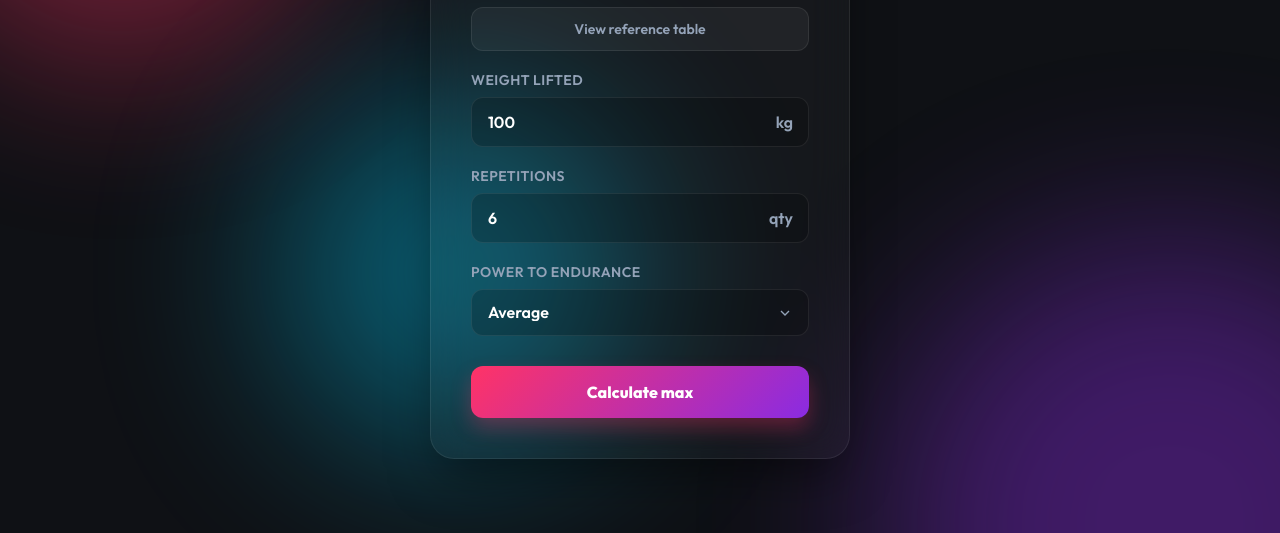
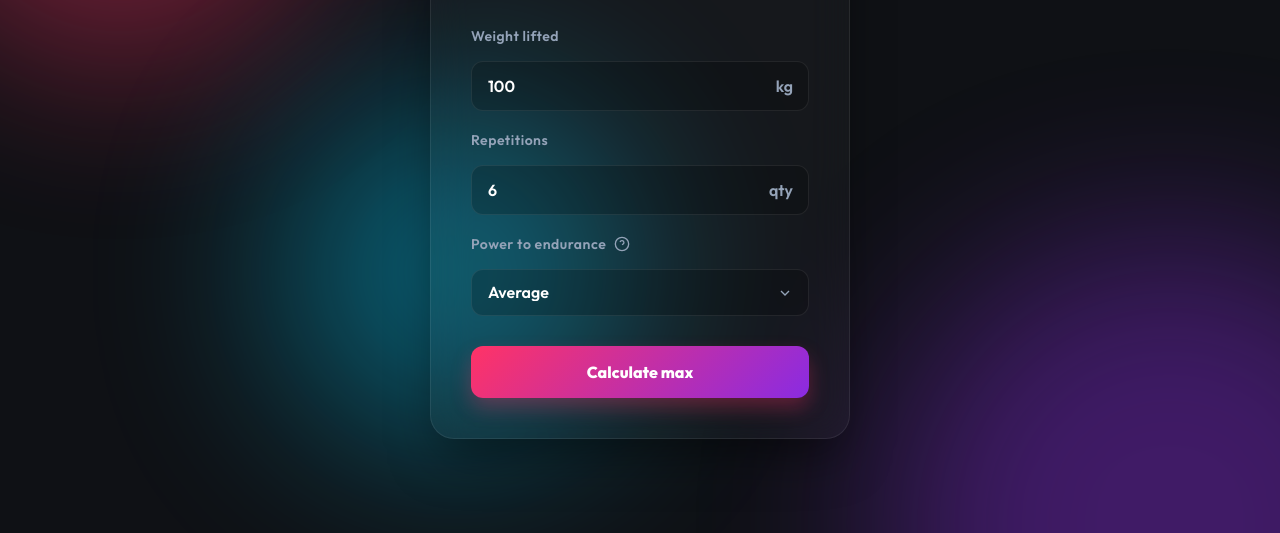
Before and after one commit to tarpetos/wmax, a plain HTML site: page wmax/static/index.html in a window 1280 px wide. Shown: the part 267-800 px from the top of the page. Drawn offline with Linux system fonts and the light colour scheme; some icons are missing.

Commit message:
feat(ui): move reference table button to profile selector with help icon

```diff
--- a/wmax/static/index.html
+++ b/wmax/static/index.html
@@ -62,10 +62,6 @@
             <p data-i18n="subtitle">One Rep Max Calculator</p>
         </header>
 
-        <button type="button" class="btn-secondary" id="toggle-table-btn" style="margin-bottom: 20px;">
-            <span data-i18n="viewTable">View Reference Table</span>
-        </button>
-
         <form id="calc-form" class="calc-form">
             <div class="input-group">
                 <label for="weight" data-i18n="weightLifted">Weight lifted</label>
@@ -84,7 +80,16 @@
             </div>
 
             <div class="input-group">
-                <label for="mode" data-i18n="muscleProfile">Muscle Profile</label>
+                <label for="mode">
+                    <span data-i18n="muscleProfile">Muscle Profile</span>
+                    <button type="button" class="help-btn" id="toggle-table-btn" title="Help">
+                        <svg viewBox="0 0 24 24" width="16" height="16" fill="none" stroke="currentColor" stroke-width="2">
+                            <circle cx="12" cy="12" r="10"></circle>
+                            <path d="M9.09 9a3 3 0 0 1 5.83 1c0 2-3 3-3 3"></path>
+                            <line x1="12" y1="17" x2="12.01" y2="17"></line>
+                        </svg>
+                    </button>
+                </label>
                 <div class="select-wrapper">
                     <select id="mode">
                         <option value="0" id="opt-power" data-i18n="power">Power</option>
@@ -114,6 +119,7 @@
         <aside id="reference-table-container" class="table-card">
             <button type="button" id="close-table-btn" class="close-btn">&times;</button>
             <h2 class="table-title" data-i18n="tableTitle">Reference Ranges</h2>
+            <p class="table-help" data-i18n="tableHelp">How to determine your profile: Check how many reps you can do at a given % of your 1RM. Find the intersection in the table to determine your power to endurance ratio.</p>
             <table class="glass-table">
                 <thead>
                     <tr>
--- a/wmax/static/script.js
+++ b/wmax/static/script.js
@@ -153,13 +153,6 @@ document.addEventListener("DOMContentLoaded", () => {
     function toggleTable() {
         if (tableContainer) tableContainer.classList.toggle("show");
         if (backdrop) backdrop.classList.toggle("show");
-
-        const t = window.translations[currentLang];
-        if (tableContainer && tableContainer.classList.contains("show")) {
-            toggleTableBtn.querySelector("span").textContent = t.hideTable;
-        } else {
-            toggleTableBtn.querySelector("span").textContent = t.viewTable;
-        }
     }
 
     if (toggleTableBtn) {
@@ -206,15 +199,8 @@ document.addEventListener("DOMContentLoaded", () => {
             }
         });
 
-        // Update button text contextually
-        if (toggleTableBtn) {
-            const span = toggleTableBtn.querySelector('span');
-            if (tableContainer && tableContainer.classList.contains('show')) {
-                span.textContent = t.hideTable;
-            } else {
-                span.textContent = t.viewTable;
-            }
-            // Update calc button contextually if loading
+        // Update calc button contextually if loading
+        if (btn) {
             const calcSpan = btn.querySelector('span');
             if (btn.classList.contains('loading')) {
                 calcSpan.textContent = t.calculating;
--- a/wmax/static/style.css
+++ b/wmax/static/style.css
@@ -246,12 +246,30 @@ p {
     gap: 8px;
 }
 
-label {
+.input-group label {
+    display: flex;
+    align-items: center;
     font-size: 14px;
     font-weight: 600;
     color: var(--text-secondary);
-    text-transform: uppercase;
+    margin-bottom: 8px;
     letter-spacing: 0.5px;
+}
+
+.help-btn {
+    background: none;
+    border: none;
+    color: var(--text-secondary);
+    cursor: pointer;
+    margin-left: 8px;
+    padding: 0;
+    display: inline-flex;
+    align-items: center;
+    transition: color 0.2s;
+}
+
+.help-btn:hover {
+    color: var(--accent);
 }
 
 .input-wrapper, .select-wrapper {
@@ -419,34 +437,22 @@ select option {
 }
 
 /* Reference Table styles */
-.btn-secondary {
-    background: rgba(255, 255, 255, 0.05);
-    color: var(--text-secondary);
-    border: 1px solid var(--border-glass);
-    border-radius: 12px;
-    padding: 12px;
-    font-size: 14px;
-    font-weight: 600;
-    font-family: inherit;
-    cursor: pointer;
-    margin-bottom: 20px;
-    width: 100%;
-    transition: all 0.3s ease;
-}
-
-.btn-secondary:hover {
-    background: rgba(255, 255, 255, 0.1);
-    color: var(--text-primary);
-}
-
 .table-title {
     font-size: 20px;
     font-weight: 800;
-    margin-bottom: 20px;
+    margin-bottom: 10px;
     text-align: center;
     background: linear-gradient(to right, #fff, #a5b4fc);
     -webkit-background-clip: text;
     -webkit-text-fill-color: transparent;
+}
+
+.table-help {
+    font-size: 13px;
+    color: var(--text-secondary);
+    margin-bottom: 20px;
+    line-height: 1.5;
+    text-align: center;
 }
 
 .close-btn {
--- a/wmax/static/translations.js
+++ b/wmax/static/translations.js
@@ -13,9 +13,8 @@ const translations = {
         calcBtn: "Calculate max",
         calculating: "Calculating...",
         resultTitle: "Your 1RM is",
-        viewTable: "View reference table",
-        hideTable: "Hide reference table",
         tableTitle: "Reference ranges",
+        tableHelp: "How to determine your profile: Check how many reps you can do at a given % of your 1RM. Find the intersection in the table to determine your power to endurance ratio.",
         percent1rm: "% of 1RM",
         muscleRatio: "Power to endurance",
         errWeight: "Enter valid weight (1-500).",
@@ -35,9 +34,8 @@ const translations = {
         calcBtn: "Розрахувати максимум",
         calculating: "Розрахунок...",
         resultTitle: "Ваш 1ПМ",
-        viewTable: "Показати довідкову таблицю",
-        hideTable: "Сховати довідкову таблицю",
         tableTitle: "Довідковий діапазон",
+        tableHelp: "Як визначити свій профіль: Перевірте, скільки повторень ви можете виконати з певною вагою (% від 1ПМ). Знайдіть перетин у таблиці, щоб дізнатися своє співвідношення.",
         percent1rm: "% від 1ПМ",
         muscleRatio: "Співвідношення сили та витривалості",
         errWeight: "Введіть правильну вагу (1-500).",
@@ -57,9 +55,8 @@ const translations = {
         calcBtn: "Рассчитать максимум",
         calculating: "Расчет...",
         resultTitle: "Ваш 1ПМ",
-        viewTable: "Показать справочную таблицу",
-        hideTable: "Скрыть справочную таблицу",
         tableTitle: "Справочный диапазон",
+        tableHelp: "Как определить свой профиль: Проверьте, сколько повторений вы можете выполнить с определенным весом (% от 1ПМ). Найдите пересечение в таблице, чтобы узнать свое соотношение.",
         percent1rm: "% от 1ПМ",
         muscleRatio: "Соотношение силы и выносливости",
         errWeight: "Введите правильный вес (1-500).",
@@ -79,9 +76,8 @@ const translations = {
         calcBtn: "Calcular máximo",
         calculating: "Calculando...",
         resultTitle: "Tu 1RM es",
-        viewTable: "Ver tabla de referencia",
-        hideTable: "Ocultar tabla",
         tableTitle: "Rangos de referencia",
+        tableHelp: "Cómo determinar tu perfil: Verifica cuántas repeticiones puedes hacer a un % de tu 1RM. Encuentra la intersección en la tabla.",
         percent1rm: "% de 1RM",
         muscleRatio: "Fuerza a resistencia",
         errWeight: "Peso válido (1-500).",
@@ -101,9 +97,8 @@ const translations = {
         calcBtn: "Calculer le max",
         calculating: "Calcul en cours...",
         resultTitle: "Votre 1RM est",
-        viewTable: "Voir le tableau",
-        hideTable: "Masquer le tableau",
         tableTitle: "Plages de référence",
+        tableHelp: "Comment déterminer votre profil : Vérifiez combien de répétitions vous pouvez faire à un % de votre 1RM. Trouvez l'intersection dans le tableau.",
         percent1rm: "% de 1RM",
         muscleRatio: "Force à endurance",
         errWeight: "Poids valide (1-500).",
@@ -123,9 +118,8 @@ const translations = {
         calcBtn: "Maximal berechnen",
         calculating: "Berechnung...",
         resultTitle: "Dein 1RM ist",
-        viewTable: "Tabelle anzeigen",
-        hideTable: "Tabelle verbergen",
         tableTitle: "Referenzbereiche",
+        tableHelp: "So bestimmen Sie Ihr Profil: Prüfen Sie, wie viele Wiederholungen Sie bei einem % Ihres 1RM schaffen. Finden Sie den Schnittpunkt in der Tabelle.",
         percent1rm: "% von 1RM",
         muscleRatio: "Kraft zu ausdauer",
         errWeight: "Gültiges gewicht (1-500).",
@@ -145,9 +139,8 @@ const translations = {
         calcBtn: "计算最大值",
         calculating: "计算中...",
         resultTitle: "您的1RM是",
-        viewTable: "查看参考表",
-        hideTable: "隐藏参考表",
         tableTitle: "参考范围",
+        tableHelp: "如何确定您的比例：测试您在一定1RM百分比下能做的次数，然后在表中找到交叉点。",
         percent1rm: "1RM百分比",
         muscleRatio: "力量与耐力比例",
         errWeight: "有效重量 (1-500)。",
@@ -167,9 +160,8 @@ const translations = {
         calcBtn: "最大値を計算",
         calculating: "計算中...",
         resultTitle: "あなたの1RMは",
-        viewTable: "参考表を見る",
-        hideTable: "参考表を隠す",
         tableTitle: "参考範囲",
+        tableHelp: "比率の決定方法：1RMの特定の割合で何回反復できるかを確認し、表の交差点を見つけます。",
         percent1rm: "1RMの割合",
         muscleRatio: "パワーと持久力の比率",
         errWeight: "有効な重量 (1-500)。",
@@ -189,9 +181,8 @@ const translations = {
         calcBtn: "최대치 계산",
         calculating: "계산 중...",
         resultTitle: "당신의 1RM은",
-        viewTable: "참고 표 보기",
-        hideTable: "참고 표 숨기기",
         tableTitle: "참고 범위",
+        tableHelp: "비율 결정 방법: 1RM의 특정 %에서 반복할 수 있는 횟수를 확인하고 표에서 교차점을 찾으십시오.",
         percent1rm: "1RM의 %",
         muscleRatio: "파워 대 지구력",
         errWeight: "올바른 무게 (1-500).",
@@ -211,9 +202,8 @@ const translations = {
         calcBtn: "Calcola massimale",
         calculating: "Calcolo...",
         resultTitle: "Il tuo 1RM è",
-        viewTable: "Vedi tabella",
-        hideTable: "Nascondi tabella",
         tableTitle: "Intervalli di riferimento",
+        tableHelp: "Come determinare il tuo profilo: Controlla quante ripetizioni puoi fare a una % del tuo 1RM. Trova l'intersezione nella tabella.",
         percent1rm: "% del 1RM",
         muscleRatio: "Forza a resistenza",
         errWeight: "Peso valido (1-500).",
@@ -233,9 +223,8 @@ const translations = {
         calcBtn: "Calcular máximo",
         calculating: "Calculando...",
         resultTitle: "O seu 1RM é",
-        viewTable: "Ver tabela",
-        hideTable: "Ocultar tabela",
         tableTitle: "Valores de referência",
+        tableHelp: "Como determinar o seu perfil: Verifique quantas repetições pode fazer a uma % do seu 1RM. Encontre a interseção na tabela.",
         percent1rm: "% de 1RM",
         muscleRatio: "Força a resistência",
         errWeight: "Peso válido (1-500).",
@@ -255,9 +244,8 @@ const translations = {
         calcBtn: "احسب الحد الأقصى",
         calculating: "جاري الحساب...",
         resultTitle: "أقصى وزن لك هو",
-        viewTable: "عرض الجدول",
-        hideTable: "إخفاء الجدول",
         tableTitle: "نطاقات مرجعية",
+        tableHelp: "كيفية تحديد النسبة: تحقق من عدد التكرارات التي يمكنك القيام بها بنسبة ٪ من 1RM الخاص بك ، ثم ابحث عن التقاطع في الجدول.",
         percent1rm: "% من الأقصى",
         muscleRatio: "القوة إلى التحمل",
         errWeight: "وزن صحيح (1-500).",
@@ -277,9 +265,8 @@ const translations = {
         calcBtn: "अधिकतम गणना",
         calculating: "गणना हो रही है...",
         resultTitle: "आपका 1RM है",
-        viewTable: "तालिका देखें",
-        hideTable: "तालिका छिपाएं",
         tableTitle: "संदर्भ सीमा",
+        tableHelp: "अपना प्रोफ़ाइल कैसे निर्धारित करें: जांचें कि आप अपने 1RM के % पर कितने दोहराव कर सकते हैं। तालिका में प्रतिच्छेदन खोजें।",
         percent1rm: "1RM का %",
         muscleRatio: "पावर से सहनशक्ति",
         errWeight: "मान्य वजन दर्ज करें (1-500)।",
@@ -299,9 +286,8 @@ const translations = {
         calcBtn: "সর্বোচ্চ গণনা",
         calculating: "গণনা হচ্ছে...",
         resultTitle: "আপনার 1RM হল",
-        viewTable: "টেবিল দেখুন",
-        hideTable: "টেবিল লুকান",
         tableTitle: "রেফারেন্স রেঞ্জ",
+        tableHelp: "আপনার প্রোফাইল কীভাবে নির্ধারণ করবেন: আপনার 1RM এর % এ আপনি কতগুলি পুনরাবৃত্তি করতে পারেন তা পরীক্ষা করুন। টেবিলে ছেদটি সন্ধান করুন।",
         percent1rm: "1RM এর %",
         muscleRatio: "শক্তি থেকে ধৈর্য",
         errWeight: "সঠিক ওজন (1-500)।",
@@ -321,9 +307,8 @@ const translations = {
         calcBtn: "Maksimumu hesapla",
         calculating: "Hesaplanıyor...",
         resultTitle: "1RM değeriniz",
-        viewTable: "Tabloyu gör",
-        hideTable: "Tabloyu gizle",
         tableTitle: "Referans aralıkları",
+        tableHelp: "Profilinizi nasıl belirlersiniz: 1RM'nizin bir %'sinde kaç tekrar yapabileceğinizi kontrol edin. Tablodaki kesişimi bulun.",
         percent1rm: "1RM %'si",
         muscleRatio: "Güç - dayanıklılık",
         errWeight: "Geçerli ağırlık (1-500).",
@@ -343,9 +328,8 @@ const translations = {
         calcBtn: "Oblicz maksimum",
         calculating: "Obliczanie...",
         resultTitle: "Twój 1RM to",
-        viewTable: "Pokaż tabelę",
-        hideTable: "Ukryj tabelę",
         tableTitle: "Zakresy referencyjne",
+        tableHelp: "Jak określić swój profil: Sprawdź, ile powtórzeń możesz wykonać przy danym % swojego 1RM. Znajdź punkt przecięcia w tabeli.",
         percent1rm: "% z 1RM",
         muscleRatio: "Siła do wytrzymałości",
         errWeight: "Podaj wagę (1-500).",
@@ -365,9 +349,8 @@ const translations = {
         calcBtn: "Bereken maximum",
         calculating: "Berekenen...",
         resultTitle: "Jouw 1RM is",
-        viewTable: "Bekijk tabel",
-        hideTable: "Verberg tabel",
         tableTitle: "Referentiewaarden",
+        tableHelp: "Hoe uw profiel te bepalen: Controleer hoeveel herhalingen u kunt doen bij een % van uw 1RM. Zoek het snijpunt in de tabel.",
         percent1rm: "% van 1RM",
         muscleRatio: "Kracht tot uithoudingsvermogen",
         errWeight: "Geldig gewicht (1-500).",
@@ -387,9 +370,8 @@ const translations = {
         calcBtn: "Tính toán",
         calculating: "Đang tính...",
         resultTitle: "1RM của bạn",
-        viewTable: "Xem bảng",
-        hideTable: "Ẩn bảng",
         tableTitle: "Phạm vi tham khảo",
+        tableHelp: "Cách xác định tỷ lệ: Kiểm tra số lần lặp lại bạn có thể thực hiện ở một % của 1RM. Tìm giao điểm trong bảng.",
         percent1rm: "% của 1RM",
         muscleRatio: "Sức mạnh đến sức bền",
         errWeight: "Trọng lượng hợp lệ (1-500).",
@@ -409,9 +391,8 @@ const translations = {
         calcBtn: "คำนวณ",
         calculating: "กำลังคำนวณ...",
         resultTitle: "1RM ของคุณคือ",
-        viewTable: "ดูตารางอ้างอิง",
-        hideTable: "ซ่อนตาราง",
         tableTitle: "ช่วงอ้างอิง",
+        tableHelp: "วิธีพิจารณาโปรไฟล์ของคุณ: ตรวจสอบจำนวนครั้งที่คุณสามารถทำได้ที่ % ของ 1RM แล้วหาจุดตัดในตาราง",
         percent1rm: "% ของ 1RM",
         muscleRatio: "พลังต่อความทนทาน",
         errWeight: "น้ำหนักไม่ถูกต้อง (1-500)",
@@ -431,9 +412,8 @@ const translations = {
         calcBtn: "Hitung maksimal",
         calculating: "Menghitung...",
         resultTitle: "1RM Anda adalah",
-        viewTable: "Lihat tabel",
-        hideTable: "Sembunyikan tabel",
         tableTitle: "Rentang referensi",
+        tableHelp: "Cara menentukan profil Anda: Periksa berapa banyak repetisi yang dapat Anda lakukan pada % dari 1RM Anda. Temukan persimpangannya di tabel.",
         percent1rm: "% dari 1RM",
         muscleRatio: "Kekuatan ke daya tahan",
         errWeight: "Berat valid (1-500).",
```
